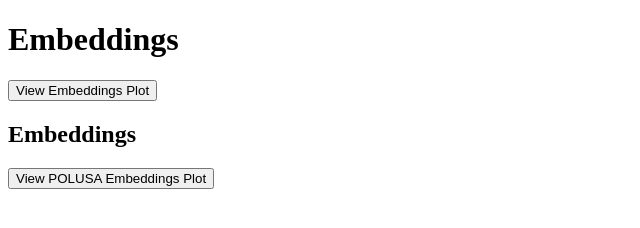
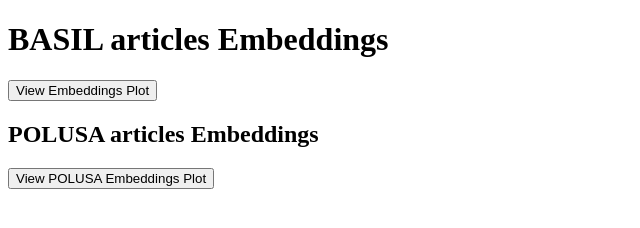
Before and after one commit to GiacomoRattazzi/thesis_MScIS, a plain HTML site: page index.html in a window 1280 px wide. Shown: the whole page, without its empty margins (0-640 px from the left). Drawn offline with Linux system fonts and the light colour scheme.

Commit message:
Update index.html

```diff
--- a/index.html
+++ b/index.html
@@ -4,9 +4,9 @@
     <title>My GitHub Page</title>
 </head>
 <body>
-    <h1>Embeddings</h1>
+    <h1>BASIL articles Embeddings</h1>
     <button onclick="window.location.href='https://giacomorattazzi.github.io/thesis_MScIS/Emb_Plot.html';">View Embeddings Plot</button>
-    <h2>Embeddings</h2>
-    <button onclick="window.location.href='https://giacomorattazzi.github.io/thesis_MScIS/POLLUSA_Emb_Plot.html';">View POLUSA Embeddings Plot</button>
+    <h2>POLUSA articles Embeddings</h2>
+    <button onclick="window.location.href='https://giacomorattazzi.github.io/thesis_MScIS/POLUSA_Emb_Plot.html';">View POLUSA Embeddings Plot</button>
 </body>
 </html>
```
